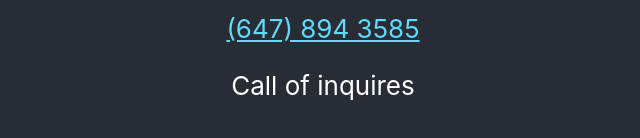
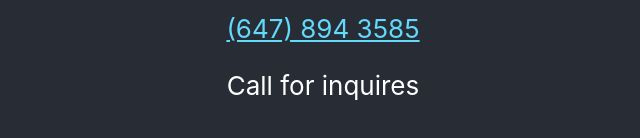
Before and after one commit to yajan-s/CodeHexWebPage, a React (Create React App) app: page / in a window 1280 px wide. Shown: the part 532-670 px from the top of the page, without its empty margins (317-957 px from the left). Built offline with nearby package versions, Linux system fonts and the light colour scheme.

Commit message:
miss spell fix

```diff
--- a/src/App.js
+++ b/src/App.js
@@ -17,7 +17,7 @@ function App() {
         >
         (647) 894 3585
         </a>
-        <p>Call of inquires</p>
+        <p>Call for inquires</p>
       </header>
     </div>
   );
```
